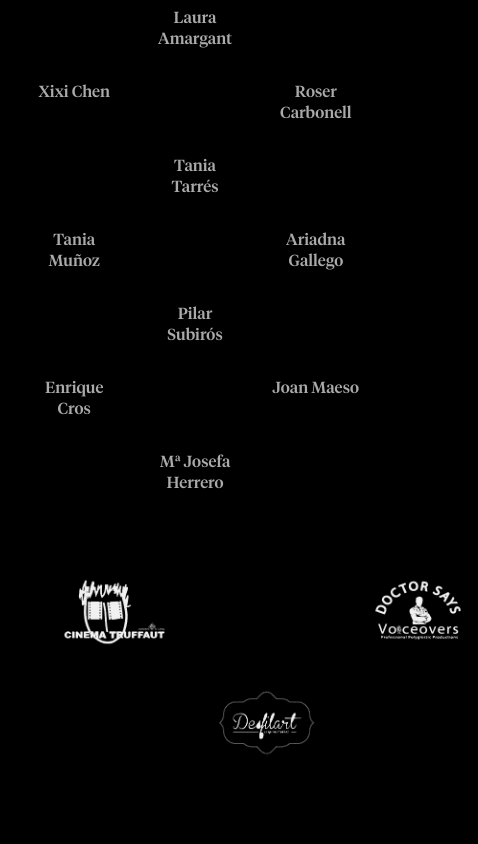
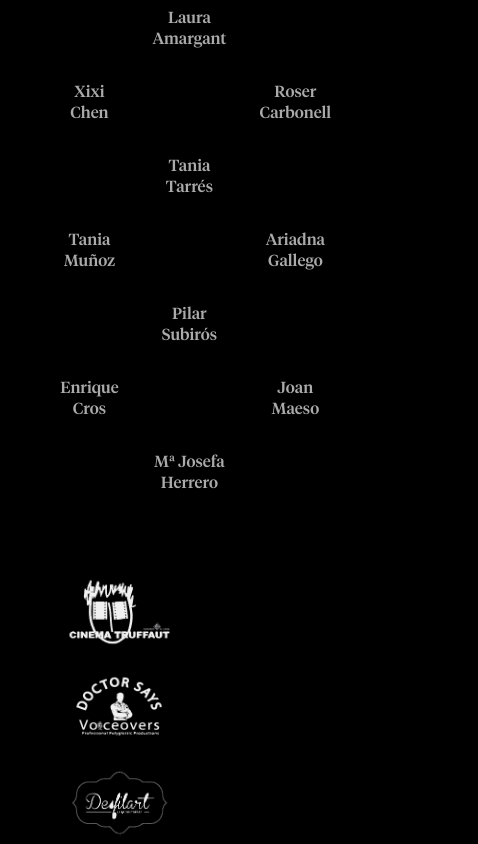
Before and after one commit to umbraexperience/beta-credits, a Vue app: page / in a window 390 px wide. Shown: the part 3119-3963 px from the top of the page, 478 px wide, since content can reach past the window. Before the commit the page ends 3883 px from the top, so only its background shows below. Built offline with nearby package versions, Linux system fonts and the light colour scheme; what vue-autoscroll would draw is missing.

Commit message:
ara si que si 100% acabat

```diff
--- a/src/App.vue
+++ b/src/App.vue
@@ -190,7 +190,7 @@ h1 {
 }
 
 
-.paypal:nth-child(odd), .logo {
+.paypal:nth-child(odd), .logo:nth-child(odd) {
   -webkit-animation: color-change 14s infinite;
   -moz-animation: color-change 14s infinite;
   -o-animation: color-change 14s infinite;
@@ -198,7 +198,7 @@ h1 {
   animation: color-change 14s infinite;
 }
 
-.paypal:nth-child(even), .logos  {
+.paypal:nth-child(even), .logos:nth-child(even)  {
   -webkit-animation: color-change 14s infinite;
   -moz-animation: color-change 14s infinite;
   -o-animation: color-change 14s infinite;
@@ -210,21 +210,22 @@ h1 {
 .patrocinadors{
   display: grid;
   grid-template-columns: repeat(5, 1fr);
-  justify-content: space-evenly;
+  justify-content: space-between;
   width: 70%;
   margin: 0 auto;
   padding-left: 3rem;
   margin-top: 3rem;
   margin-bottom: 5rem;
-}
 
 
+}
 
 .logo, .logos {
   width: 120px;
   height: 80px;
   opacity: 0%;
   filter: blur(0.04rem);
+
 }
 
 
@@ -386,6 +387,8 @@ h2 {
     padding-top: 8rem;
   }
 
+
+
 }
 
 @media screen  and (min-width: 1000px) and (max-width: 1024px) {
@@ -418,8 +421,9 @@ h2 {
   }
 
   .patrocinadors {
-    grid-template-columns: repeat(3, 1fr);
-    grid-gap: 2rem 2rem;
+    grid-template-columns: repeat(2, 1fr);
+    grid-gap: 1rem 1rem;
+    padding: 0rem;
   }
 
 
```
